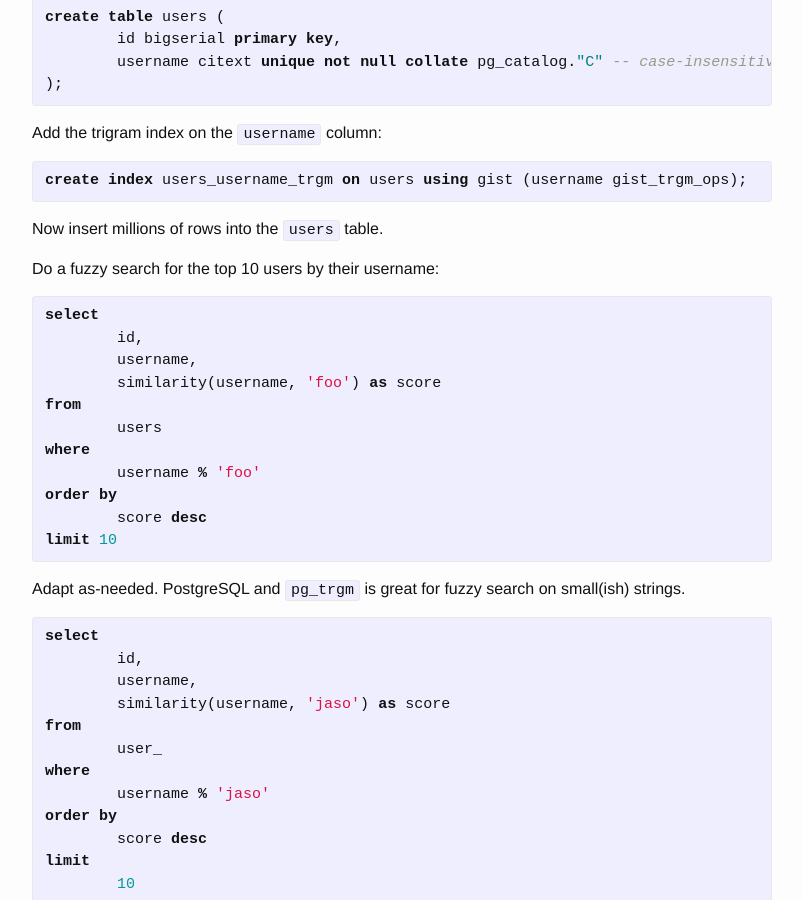
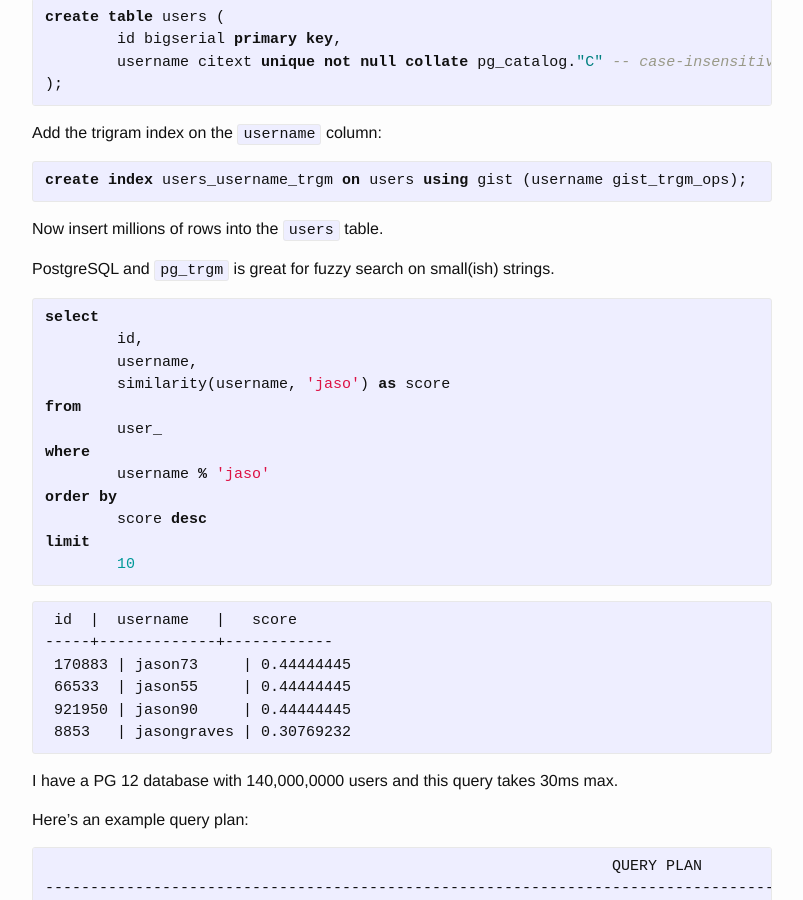
Before and after one commit to benwilber/benwilber.github.io, a Jekyll site: the page built from _posts/2024-08-21-pg-trgm-autocomplete.md, in a window 1280 px wide and 900 px high, scrolled down 807 px. Shown: the whole window, without its empty margins (238-1041 px from the left). Built offline with Jekyll 4.4.1, drawn with Linux system fonts in a browser that asks for light colours; comment, search, counter and statistics services are not loaded.

Commit message:
Updating examples

````diff
--- a/_posts/2024-08-21-pg-trgm-autocomplete.md
+++ b/_posts/2024-08-21-pg-trgm-autocomplete.md
@@ -40,24 +40,8 @@ create index users_username_trgm on users using gist (username gist_trgm_ops);
 
 Now insert millions of rows into the `users` table.
 
-Do a fuzzy search for the top 10 users by their username:
 
-```sql
-select
-	id,
-	username,
-	similarity(username, 'foo') as score
-from
-	users
-where
-	username % 'foo'
-order by
-	score desc
-limit 10
-```
-
-
-Adapt as-needed.  PostgreSQL and `pg_trgm` is great for fuzzy search on small(ish) strings.
+PostgreSQL and `pg_trgm` is great for fuzzy search on small(ish) strings.
 
 ```sql
 select
````
Also changed, not shown: 1 other file.
